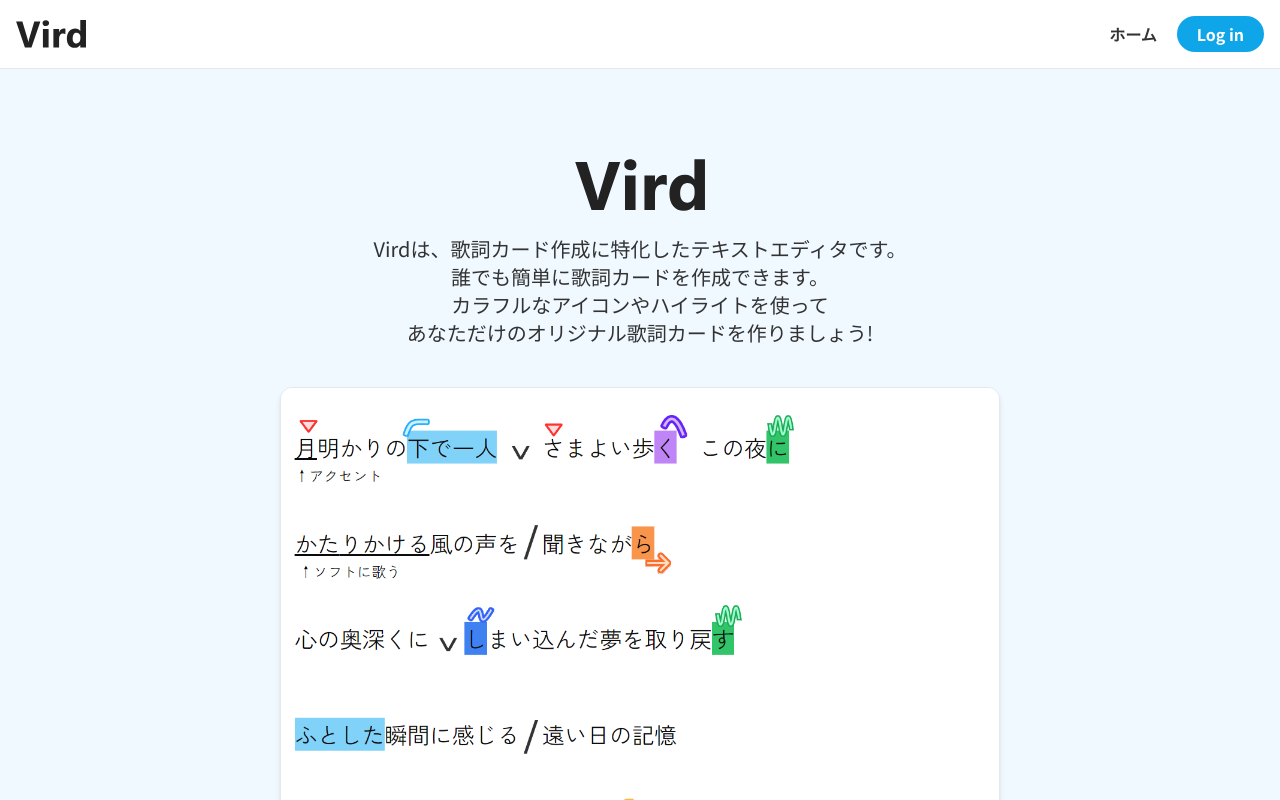
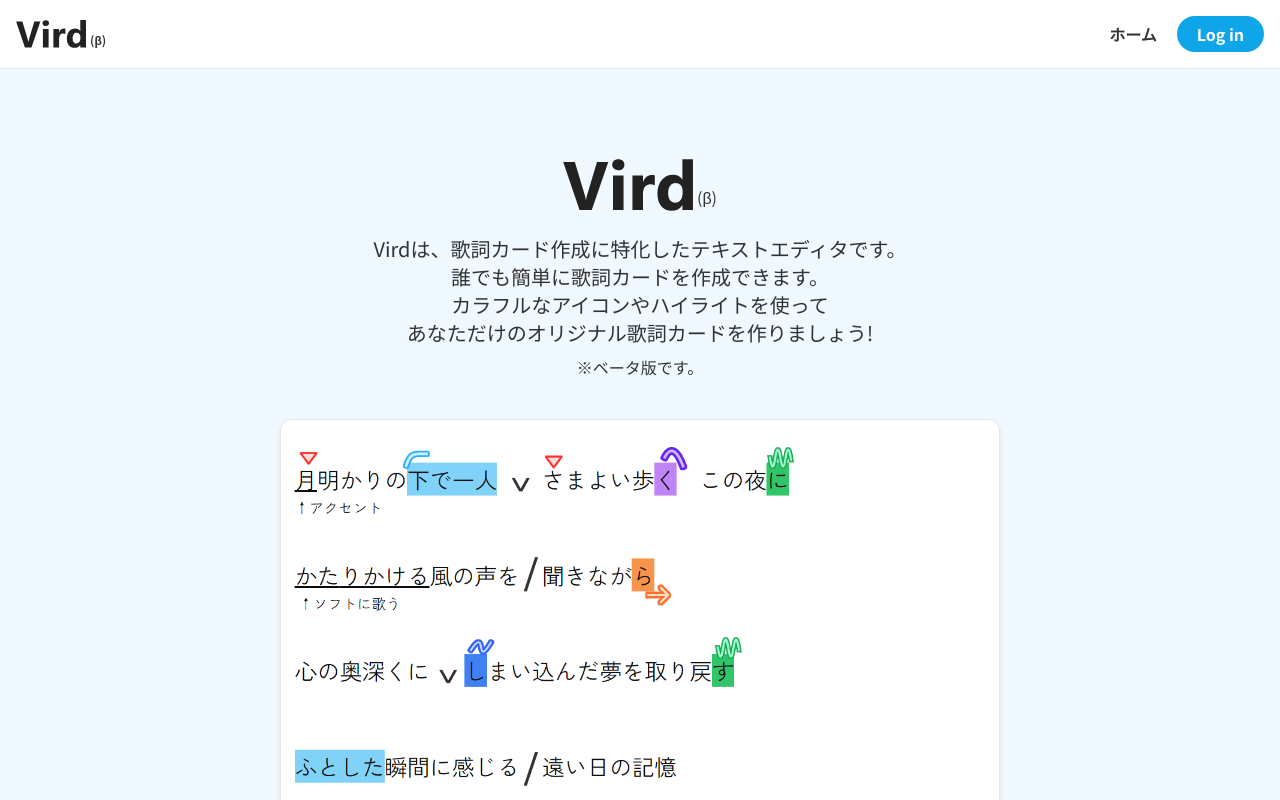
Before and after one commit to gitowa12/vocal-card-editor, a Next.js app: page / in a window 1280 px wide. Shown: the top 800 px of the page. Built offline with nearby package versions, Linux system fonts and the light colour scheme; no server answers.

Commit message:
feat: ベータの記載を追加

```diff
--- a/src/app/page.tsx
+++ b/src/app/page.tsx
@@ -8,11 +8,16 @@ export default function Home() {
       <section className="mt-[90px] mb-[64px]">
         <div className=" flex flex-col justify-center items-center">
           <div className="w-[700px] mb-10 flex flex-col  justify-center items-center ">
-            <img src="/Vird.svg" alt="" width="130" className="mb-6" />{" "}
+            <div className="flex items-center">
+              <img src="/Vird.svg" alt="" width="130" className="mb-6 mr-1" />
+              <p>(β)</p>
+            </div>
+
             <p className="text-xl">Virdは、歌詞カード作成に特化したテキストエディタです。</p>
             <p className="text-xl">誰でも簡単に歌詞カードを作成できます。</p>
             <p className="text-xl">カラフルなアイコンやハイライトを使って</p>
             <p className="text-xl">あなただけのオリジナル歌詞カードを作りましょう!</p>
+            <p className="mt-2">※ベータ版です。</p>
           </div>
           <div className=" w-[720px] ">
             <img src="/エディタ画面.png" alt="" className="border rounded-xl shadow-md" />
--- a/src/components/layouts/Header.tsx
+++ b/src/components/layouts/Header.tsx
@@ -95,8 +95,9 @@ const Header = async () => {
     <header className="w-full  p-4 bg-white border-b ">
       <div className="max-w-[1280px] mx-auto flex justify-between items-center">
         <h1 className="text-xl font-semibold">
-          <Link href="/" className="flex items-center">
-            <img src="/Vird.svg" width="70" alt={""}></img>
+          <Link href="/" className="flex items-end">
+            <img src="/Vird.svg" width="70" alt={""} className="mr-1"></img>
+            <p className="text-xs">(β)</p>
           </Link>
         </h1>
         <Nav session={isSession} userName={currentUserName} profile={profileUrl}></Nav>
```
